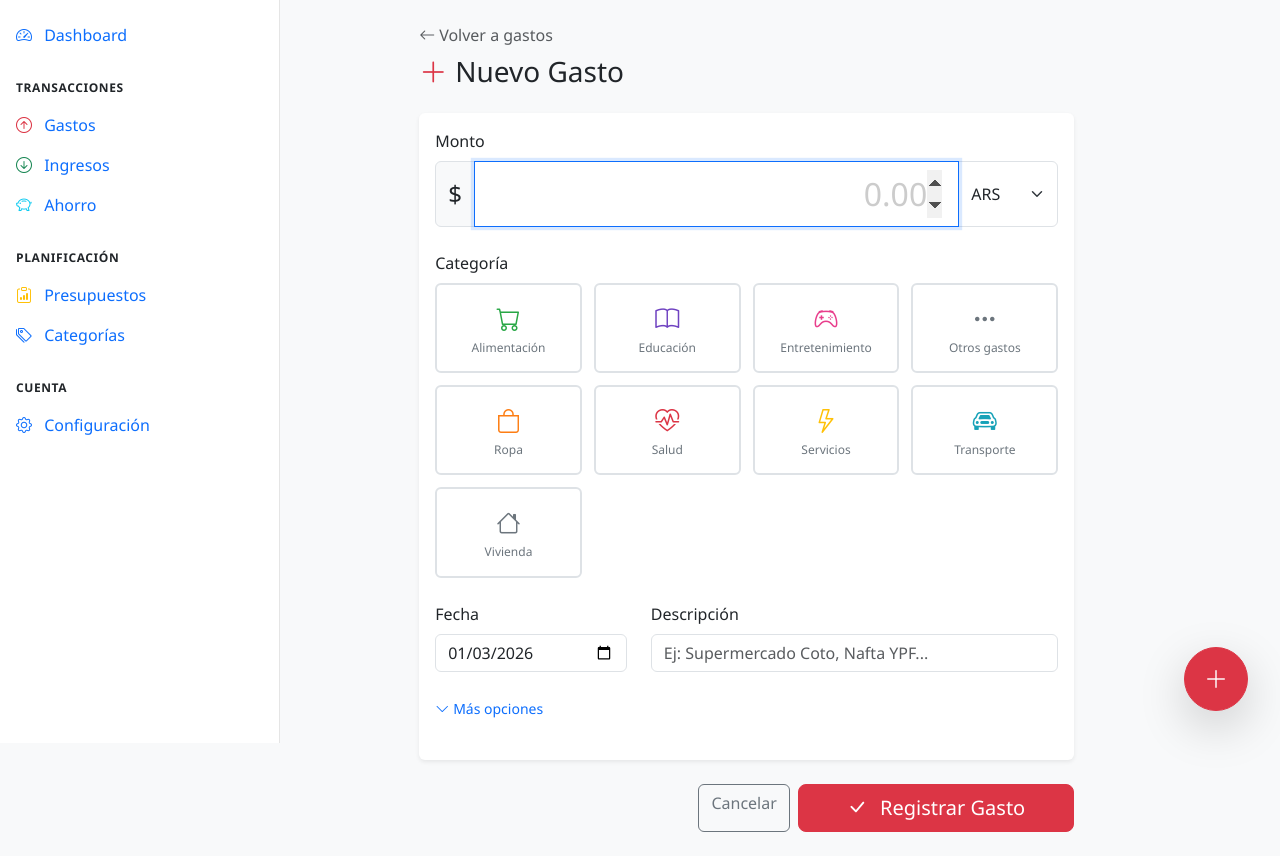
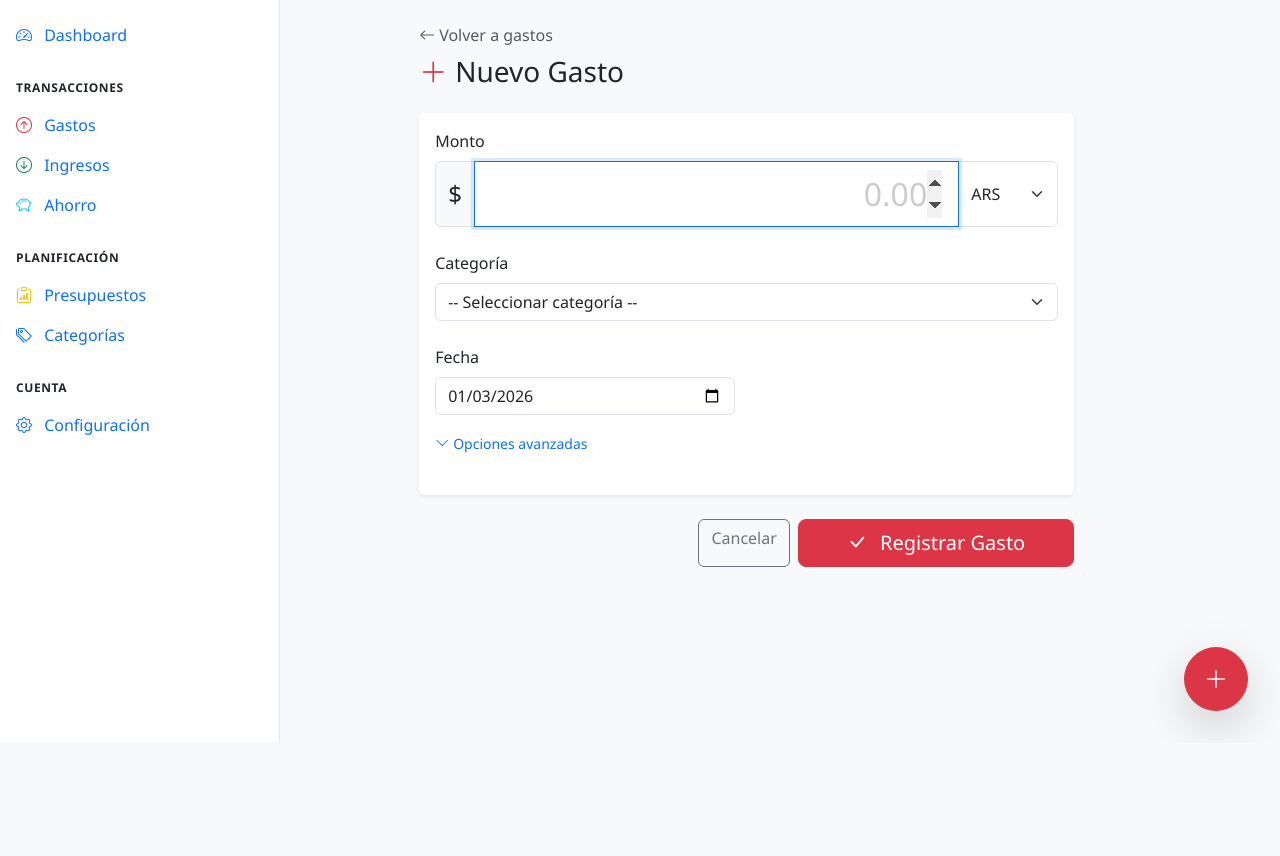
Before and after one commit to Nicokac/control_gastos, a Django app: page /expenses/create/ in a window 1280 px wide. Shown: the part 57-913 px from the top of the page. After the commit the page ends 800 px from the top, so only its background shows below. Run offline with Django 5.2, Linux system fonts and the light colour scheme; the visitor is signed in with stand-in values (Sample User, id 1); data comes from the database, SQL or seed files in the repository; parts of the project's set-up code (start-up, migrations or seed data) failed here and were passed over.

Commit message:
refactor(expenses): Implementación modo 'Quick Add' en formularios de gastos, reduciendo campos visibles, se habiilta opciones avanzadas.

```diff
--- a/apps/expenses/forms.py
+++ b/apps/expenses/forms.py
@@ -96,14 +96,17 @@ class ExpenseForm(CurrencyFormMixin, forms.ModelForm):
         if user:
             self.fields["category"] = forms.ModelChoiceField(
                 queryset=Category.get_expense_categories(user),
-                widget=forms.RadioSelect(
+                widget=forms.Select(
                     attrs={
-                        "class": "category-radio",
+                        "class": "form-select",
                     }
                 ),
-                empty_label=None,
+                empty_label="-- Seleccionar categoría --",
                 required=True,
             )
+
+        # Quick Add: descripción opcional con fallback seguro
+        self.fields["description"].required = False
 
         # Fecha default = hoy
         if not self.instance.pk:
@@ -146,6 +149,11 @@ class ExpenseForm(CurrencyFormMixin, forms.ModelForm):
 
         return cleaned_data
 
+    def clean_description(self):
+        """Permite quick-add sin descripción explícita."""
+        description = (self.cleaned_data.get("description") or "").strip()
+        return description or "Sin descripción"
+
     def save(self, commit=True):
         """Guarda el gasto asignando el usuario."""
         instance = super().save(commit=False)
--- a/templates/expenses/expense_form.html
+++ b/templates/expenses/expense_form.html
@@ -85,33 +85,29 @@
                             {% endif %}
                         </div>
 
-                        <!-- CATEGORÍA (botones visuales) -->
+                        <!-- CATEGORÍA -->
                         <div class="mb-4">
-                            <label class="form-label">Categoría</label>
+                            <label class="form-label" for="id_category">Categoría</label>
+                            <select name="category"
+                                    id="id_category"
+                                    class="form-select {% if form.category.errors %}is-invalid{% endif %}"
+                                    required>
+                                <option value="">-- Seleccionar categoría --</option>
+                                {% for category in categories %}
+                                <option value="{{ category.id }}"
+                                        {% if form.category.value|stringformat:"s" == category.id|stringformat:"s" %}selected{% endif %}>
+                                    {{ category.name }}
+                                </option>
+                                {% endfor %}
+                            </select>
                             {% if form.category.errors %}
-                            <div class="text-danger small mb-2">{{ form.category.errors.0 }}</div>
+                            <div class="invalid-feedback d-block">{{ form.category.errors.0 }}</div>
                             {% endif %}
-                            <div class="category-grid">
-                                {% for category in categories %}
-                                <label class="category-btn">
-                                    <input type="radio"
-                                           name="category"
-                                           value="{{ category.id }}"
-                                           {% if form.category.value|stringformat:"s" == category.id|stringformat:"s" %}checked{% endif %}
-                                           required>
-                                    <div class="btn btn-outline-secondary">
-                                        <i class="{{ category.icon|default:'bi-tag' }}"
-                                           style="color: {{ category.color|default:'#6c757d' }}"></i>
-                                        <small>{{ category.name }}</small>
-                                    </div>
-                                </label>
-                                {% endfor %}
-                            </div>
                         </div>
 
-                        <!-- FECHA y DESCRIPCIÓN -->
-                        <div class="row mb-4">
-                            <div class="col-md-4">
+                        <!-- QUICK ADD (mínimo visible) -->
+                        <div class="row mb-3">
+                            <div class="col-md-6">
                                 <label class="form-label">Fecha</label>
                                 <input type="date"
                                        name="date"
@@ -123,32 +119,31 @@
                                 <div class="invalid-feedback">{{ form.date.errors.0 }}</div>
                                 {% endif %}
                             </div>
-                            <div class="col-md-8">
-                                <label class="form-label">Descripción</label>
-                                <input type="text"
-                                       name="description"
-                                       id="id_description"
-                                       class="form-control {% if form.description.errors %}is-invalid{% endif %}"
-                                       placeholder="Ej: Supermercado Coto, Nafta YPF..."
-                                       value="{{ form.description.value|default:'' }}"
-                                       required>
-                                {% if form.description.errors %}
-                                <div class="invalid-feedback">{{ form.description.errors.0 }}</div>
-                                {% endif %}
-                            </div>
                         </div>
 
-                        <!-- CAMPOS OPCIONALES (colapsados por defecto) -->
+                        <!-- OPCIONES AVANZADAS (colapsadas por defecto) -->
                         <div class="mb-4">
                             <a class="text-decoration-none small"
                                data-bs-toggle="collapse"
-                               href="#optionalFields"
+                               href="#advancedFields"
                                role="button">
-                                <i class="bi bi-chevron-down me-1"></i>Más opciones
+                                <i class="bi bi-chevron-down me-1"></i>Opciones avanzadas
                             </a>
                             <div class="collapse {% if form.payment_method.value or form.expense_type.value %}show{% endif %}"
-                                 id="optionalFields">
+                                 id="advancedFields">
                                 <div class="row mt-3 pt-3 border-top">
+                                    <div class="col-12 mb-3">
+                                        <label class="form-label text-muted">Descripción (opcional)</label>
+                                        <input type="text"
+                                               name="description"
+                                               id="id_description"
+                                               class="form-control {% if form.description.errors %}is-invalid{% endif %}"
+                                               placeholder="Ej: Supermercado Coto, Nafta YPF..."
+                                               value="{{ form.description.value|default:'' }}">
+                                        {% if form.description.errors %}
+                                        <div class="invalid-feedback">{{ form.description.errors.0 }}</div>
+                                        {% endif %}
+                                    </div>
                                     <div class="col-md-6 mb-3">
                                         <label class="form-label text-muted">Método de pago</label>
                                         <select name="payment_method" class="form-select">
```
Also changed, not shown: apps/expenses/tests/test_forms.py (+4 -4 lines), apps/expenses/tests/test_views.py (+2 -2 lines), static/js/transaction_form.js (+20 -7 lines).
